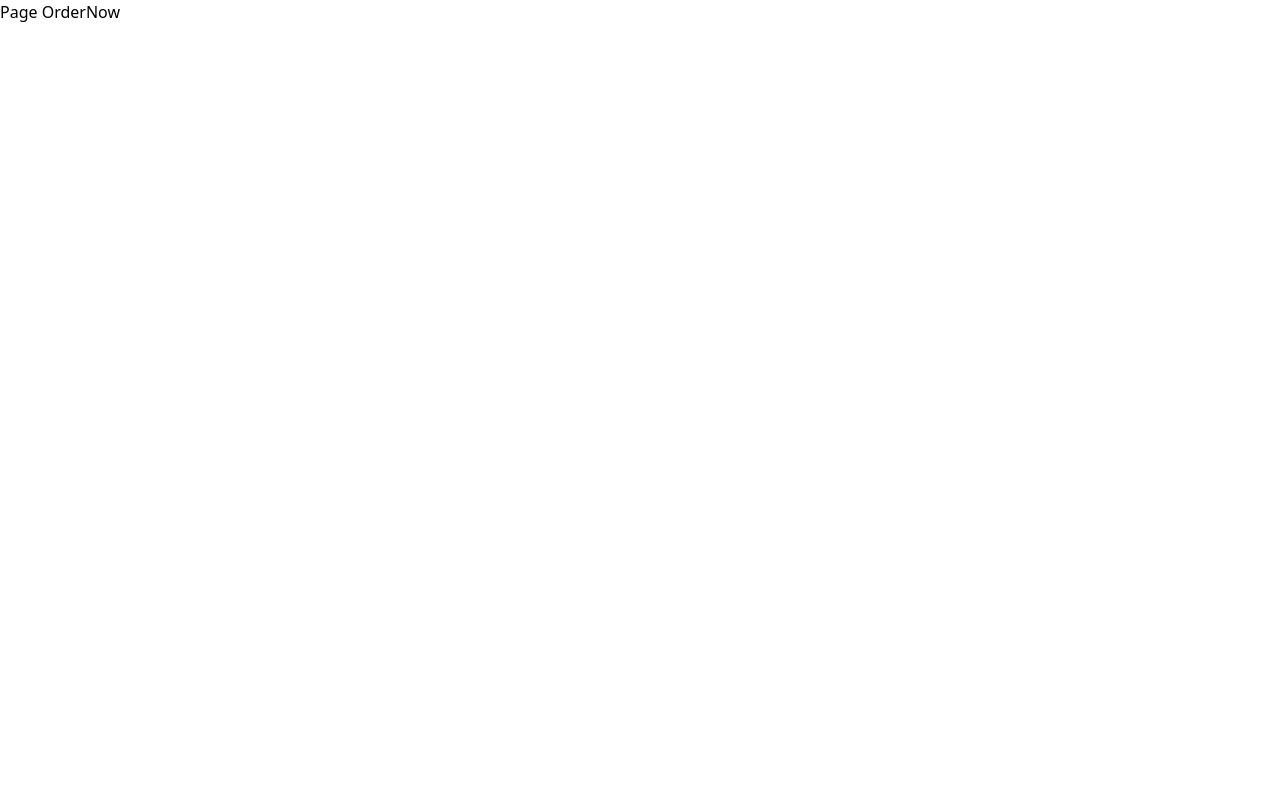
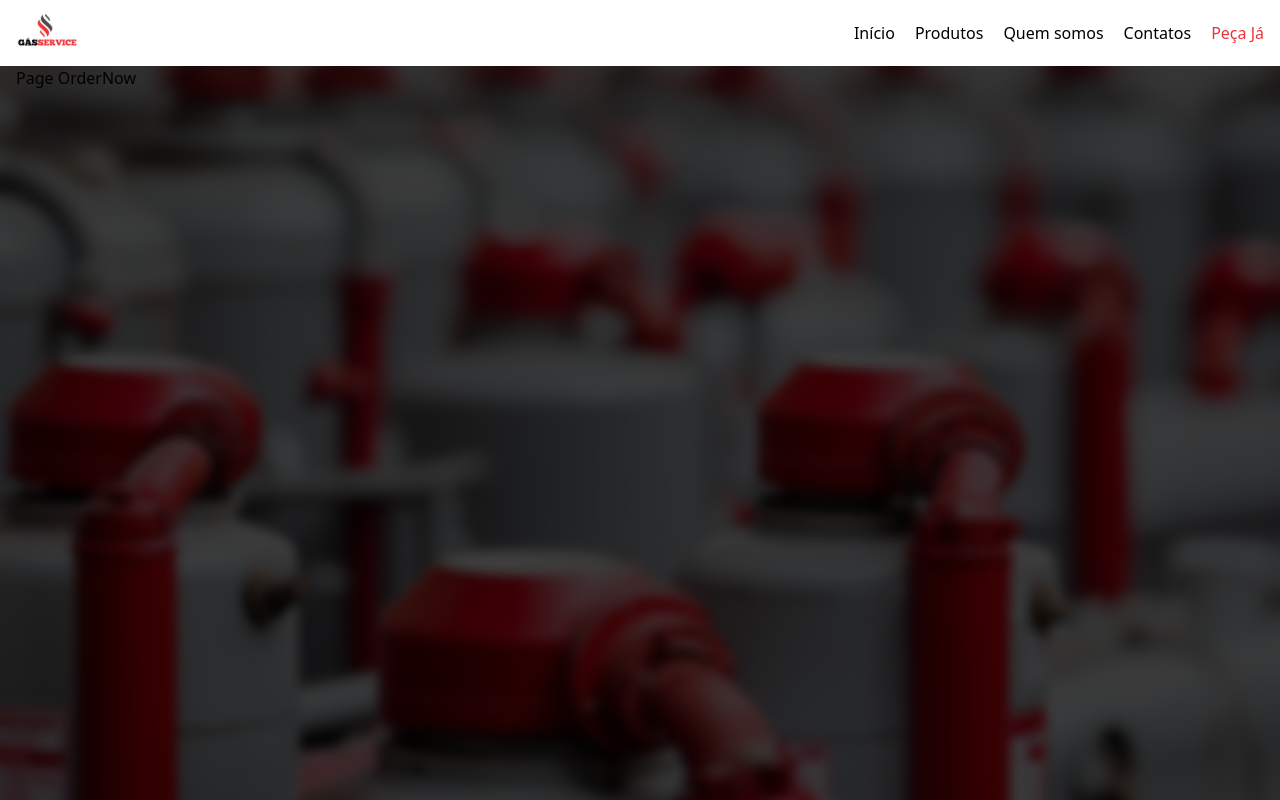
Before and after one commit to oMatheus-Farias/gasservice, a React (Vite) app: page /ordernow in a window 1280 px wide. Built offline with nearby package versions, Linux system fonts and the light colour scheme.

Commit message:
feat: adiciona componente Header mobile e dasktop em todas as demais paginas do projeto

```diff
--- a/src/pages/contacts/index.tsx
+++ b/src/pages/contacts/index.tsx
@@ -1,7 +1,29 @@
+import { useContext, useEffect } from 'react';
+import { AuthContext } from '../../context/authContext';
+
+import Background from '../../components/background';
+import HeaderMobile from '../../components/headerMobile';
+import HeaderDasktop from '../../components/headerDasktop';
+import Container from '../../components/container';
+
 export default function Contacts(){
+  const { screenSize, setActivePageIndicator } = useContext(AuthContext);
+
+  useEffect(() => {
+    setActivePageIndicator('/contacts');
+
+    return () => {
+      setActivePageIndicator('');
+    };
+  }, []);
+
   return(
-    <div>
-      <h1>Page Contacts</h1>
-    </div>
+    <Background>
+      { screenSize !== null ? screenSize ? <HeaderDasktop/> : <HeaderMobile/> : ''}
+
+      <Container>
+        <h1>Page Contacts</h1>
+      </Container>
+    </Background>
   );
 };
--- a/src/pages/orderNow/index.tsx
+++ b/src/pages/orderNow/index.tsx
@@ -1,7 +1,29 @@
+import { useContext, useEffect } from 'react';
+import { AuthContext } from '../../context/authContext';
+
+import Background from '../../components/background';
+import HeaderMobile from '../../components/headerMobile';
+import HeaderDasktop from '../../components/headerDasktop';
+import Container from '../../components/container';
+
 export default function OrderNow(){
+  const { screenSize, setActivePageIndicator } = useContext(AuthContext);
+
+  useEffect(() => {
+    setActivePageIndicator('/ordernow');
+
+    return () => {
+      setActivePageIndicator('');
+    };
+  }, []);
+
   return(
-    <div>
-      <h1>Page OrderNow</h1>
-    </div>
+    <Background>
+      { screenSize !== null ? screenSize ? <HeaderDasktop/> : <HeaderMobile/> : ''}
+
+      <Container>
+        <h1>Page OrderNow</h1>
+      </Container>
+    </Background>
   );
 };
--- a/src/pages/products/index.tsx
+++ b/src/pages/products/index.tsx
@@ -1,7 +1,29 @@
+import { useContext, useEffect } from 'react';
+import { AuthContext } from '../../context/authContext';
+
+import Background from '../../components/background';
+import HeaderMobile from '../../components/headerMobile';
+import HeaderDasktop from '../../components/headerDasktop';
+import Container from '../../components/container';
+
 export default function Products(){
+  const { screenSize, setActivePageIndicator } = useContext(AuthContext);
+
+  useEffect(() => {
+    setActivePageIndicator('/products');
+
+    return () => {
+      setActivePageIndicator('');
+    };
+  }, []);
+
   return(
-    <div>
-      <h1>Page Products</h1>
-    </div>
+    <Background>
+      { screenSize !== null ? screenSize ? <HeaderDasktop/> : <HeaderMobile/> : ''}
+
+      <Container>
+        <h1>Page Products</h1>
+      </Container>
+    </Background>
   );
 };
--- a/src/pages/whoWeAre/index.tsx
+++ b/src/pages/whoWeAre/index.tsx
@@ -1,7 +1,29 @@
+import { useContext, useEffect } from 'react';
+import { AuthContext } from '../../context/authContext';
+
+import Background from '../../components/background';
+import HeaderMobile from '../../components/headerMobile';
+import HeaderDasktop from '../../components/headerDasktop';
+import Container from '../../components/container';
+
 export default function WhoWeAre(){
+  const { screenSize, setActivePageIndicator } = useContext(AuthContext);
+
+  useEffect(() => {
+    setActivePageIndicator('/whoweare');
+
+    return () => {
+      setActivePageIndicator('');
+    };
+  }, []);
+
   return(
-    <div>
-      <h1>Page WhoWeAre</h1>
-    </div>
+    <Background>
+      { screenSize !== null ? screenSize ? <HeaderDasktop/> : <HeaderMobile/> : ''}
+
+      <Container>
+        <h1>Page WhoWeAre</h1>
+      </Container>
+    </Background>
   );
 };
```
